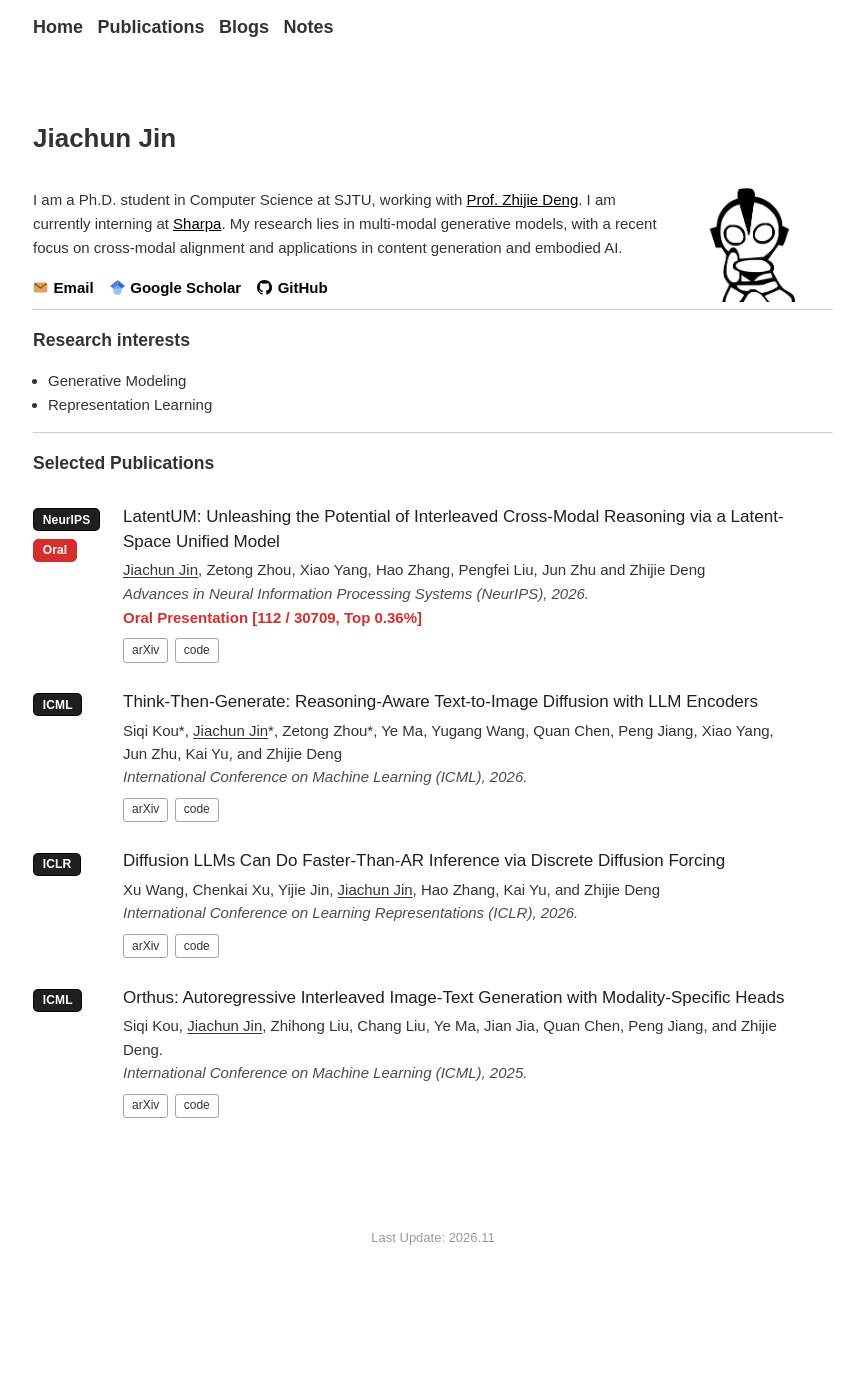
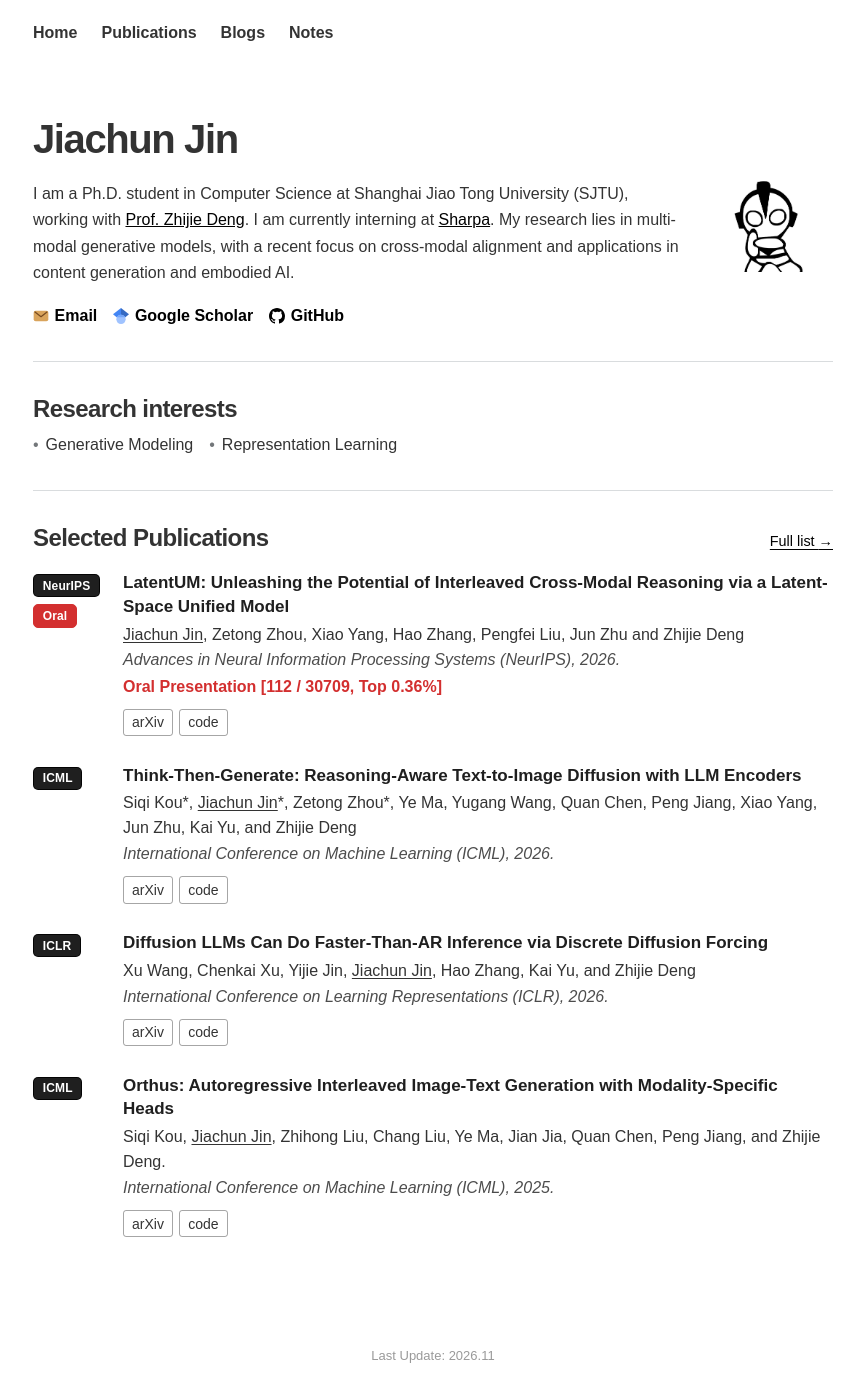
Before and after one commit to jiachunjin/jiachunjin.github.io, a Jekyll site: the page built from index.md, in a window 1280 px wide. Shown: the whole page, without its empty margins (207-1071 px from the left). Built offline with Jekyll 4.4.1, drawn with Linux system fonts in a browser that asks for light colours; before the commit the page ends 1274 px from its top, so only the background shows below that.

Commit message:
Adapt homepage profile for mobile while retaining desktop layout

```diff
--- a/_layouts/home.html
+++ b/_layouts/home.html
@@ -1,10 +1,10 @@
-<html>
+<html lang="en">
     <head>
         <title>Jiachun Jin</title>
         <meta charset='UTF-8'>
         <meta content='width=device-width, initial-scale=1' name='viewport'/>
 
-        <meta name='description' content='Jiachun Jin is a master student at ShanghaiTech.'>
+        <meta name='description' content='Jiachun Jin is a Ph.D. student at Shanghai Jiao Tong University working on multimodal generative models and embodied AI.'>
         <!-- A decent browser will parse this fine:
              https://webmasters.stackexchange.com/questions/92744. -->
         <meta name='keywords' content='
@@ -20,12 +20,12 @@
 
         {% include mathjax.html %}
     </head>
-<body class='has-footer'>
+<body class='has-footer homepage'>
 <div class='content'>
     {% include nav.html %}
-    <div class='wrap article' style="margin-top: 60px;">
+    <main class='wrap article home-content'>
         {{ content }}
-    </div>
+    </main>
 </div>
 
 <footer class='site-footer'>Last Update: {{ page.update_time }}</footer>
--- a/css/blog.css
+++ b/css/blog.css
@@ -157,6 +157,129 @@ h1 {
 }
 .article hr {
   border-bottom: 1px solid rgba(0, 0, 0, 0.2);
+}
+.homepage {
+  margin: 0;
+  padding-inline: clamp(18px, 4vw, 36px);
+}
+.homepage .nav ul {
+  display: flex;
+  flex-wrap: wrap;
+  gap: 4px clamp(12px, 2.4vw, 24px);
+}
+.homepage .nav li { margin: 0; }
+.homepage .nav a {
+  display: inline-block;
+  padding-block: 6px;
+  font-size: 1rem;
+}
+.home-content {
+  margin-block: clamp(32px, 5vw, 64px) 48px;
+  font-size: 1rem;
+  line-height: 1.65;
+}
+.profile { display: flow-root; }
+.profile-affiliation, .profile-about-title { display: none; }
+.profile h1 {
+  font-size: clamp(30px, 3.2vw, 40px);
+  letter-spacing: -0.035em;
+  margin: 0 0 18px;
+}
+.profile-avatar {
+  float: right;
+  width: clamp(100px, 15vw, 120px);
+  height: auto;
+  margin: 0 0 12px 26px;
+}
+.profile-bio p { margin: 0; }
+.home-content hr {
+  border: 0;
+  border-top: 1px solid #d9dcde;
+  margin: clamp(20px, 3vw, 32px) 0;
+}
+.home-content h2 {
+  padding: 0;
+  margin: 0;
+  font-size: clamp(20px, 2.4vw, 24px);
+  letter-spacing: -0.025em;
+  line-height: 1.25;
+}
+.research-interests ul {
+  list-style: none;
+  margin: 8px 0 0;
+  padding: 0;
+  display: flex;
+  flex-wrap: wrap;
+  column-gap: 16px;
+}
+.research-interests li::before {
+  content: "•";
+  color: #73777a;
+  margin-right: 7px;
+}
+.publications-heading {
+  display: flex;
+  align-items: baseline;
+  justify-content: space-between;
+  flex-wrap: wrap;
+  gap: 6px 16px;
+}
+.publications-heading a {
+  font-size: 0.9rem;
+  text-underline-offset: 3px;
+}
+.home-content .publication-title {
+  font-weight: 600;
+  line-height: 1.4;
+}
+.home-content .publication-body { padding-right: 0; }
+.home-content .publication-links a { font-size: 0.875rem; }
+@media (max-width: 760px) {
+  .profile {
+    display: grid;
+    grid-template-areas: "avatar" "name" "affiliation" "links" "bio";
+    grid-template-columns: minmax(0, 1fr);
+  }
+  .profile-avatar {
+    grid-area: avatar;
+    justify-self: center;
+    float: none;
+    width: 108px;
+    margin: 0 0 8px;
+  }
+  .profile h1 { grid-area: name; margin: 0; text-align: center; }
+  .profile-affiliation {
+    grid-area: affiliation;
+    display: block;
+    text-align: center;
+    color: #555;
+    margin: 4px 0 0;
+  }
+  .profile .profile-links {
+    grid-area: links;
+    justify-content: center;
+    margin-top: 8px;
+    gap: 2px 14px;
+  }
+  .profile .profile-links a { min-height: 32px; }
+  .profile-bio {
+    grid-area: bio;
+    margin-top: 20px;
+    padding-top: 24px;
+    border-top: 1px solid #d9dcde;
+  }
+  .profile .profile-about-title { display: block; margin-bottom: 10px; }
+}
+@media (max-width: 600px) {
+  .home-content .publication {
+    display: block;
+    padding-top: 20px;
+  }
+  .home-content .publication-badges {
+    flex-direction: row;
+    margin-bottom: 6px;
+    padding: 0;
+  }
 }
 .profile-links {
   display: flex;
--- a/index.md
+++ b/index.md
@@ -3,43 +3,51 @@ layout: home
 update_time: "2026.11"
 ---
 
-## Jiachun Jin
-<div style="display: flex; justify-content: space-between; align-items: flex-start;">
-    <div>
-        <span>I am a Ph.D. student in Computer Science at SJTU, working with <a href="https://thudzj.github.io/">Prof. Zhijie Deng</a>. I am currently interning at <a href="https://www.sharpa.com/">Sharpa</a>. My research lies in multi-modal generative models, with a recent focus on cross-modal alignment and applications in content generation and embodied AI.</span>
-        <div class="profile-links">
-            <a href="mailto:jiachun.jin@sjtu.edu.cn">
-                <svg viewBox="0 0 24 24" aria-hidden="true">
-                    <rect x="1" y="4" width="22" height="16" rx="3" fill="#D9A45C"/>
-                    <path d="m3 6 9 7 9-7" fill="none" stroke="#75491F" stroke-width="1.8" stroke-linecap="round" stroke-linejoin="round"/>
-                </svg>
-                Email
-            </a>
-            <a href="https://scholar.google.com/citations?hl=zh-CN&amp;user=CirYupUAAAAJ">
-                <svg viewBox="0 0 512 512" aria-hidden="true">
-                    <path fill="#4285f4" d="M256 411.12 0 202.667 256 0z"/>
-                    <path fill="#356ac3" d="m256 411.12 256-208.453L256 0z"/>
-                    <circle fill="#a0c3ff" cx="256" cy="362.667" r="149.333"/>
-                    <path fill="#76a7fa" d="M121.037 298.667c23.968-50.453 75.392-85.334 134.963-85.334s110.995 34.881 134.963 85.334z"/>
-                </svg>
-                Google Scholar
-            </a>
-            <a href="https://github.com/jiachunjin">
-                <svg viewBox="0 0 16 16" fill="currentColor" aria-hidden="true"><path d="M8 0C3.58 0 0 3.58 0 8c0 3.54 2.29 6.53 5.47 7.59.4.07.55-.17.55-.38 0-.19-.01-.82-.01-1.49-2.01.37-2.53-.49-2.69-.94-.09-.23-.48-.94-.82-1.13-.28-.15-.68-.52-.01-.53.63-.01 1.08.58 1.23.82.72 1.21 1.87.87 2.33.66.07-.52.28-.87.51-1.07-1.78-.2-3.64-.89-3.64-3.95 0-.87.31-1.59.82-2.15-.08-.2-.36-1.02.08-2.12 0 0 .67-.21 2.2.82A7.48 7.48 0 0 1 8 3.86c.68 0 1.36.09 2 .27 1.53-1.04 2.2-.82 2.2-.82.44 1.1.16 1.92.08 2.12.51.56.82 1.27.82 2.15 0 3.07-1.87 3.75-3.65 3.95.29.25.54.73.54 1.48 0 1.07-.01 1.93-.01 2.2 0 .21.15.46.55.38A8.01 8.01 0 0 0 16 8c0-4.42-3.58-8-8-8Z"/></svg>
-                GitHub
-            </a>
-        </div>
+<header class="profile" aria-labelledby="jiachun-jin">
+    <h1 id="jiachun-jin">Jiachun Jin</h1>
+    <img class="profile-avatar" src="./assets/imgs/atm.jpeg" width="150" height="114" alt="">
+    <p class="profile-affiliation">Ph.D. Student<br>Shanghai Jiao Tong University</p>
+    <div class="profile-bio">
+        <h2 class="profile-about-title">About</h2>
+        <p>I am a Ph.D. student in Computer Science at Shanghai Jiao Tong University (SJTU), working with <a href="https://thudzj.github.io/">Prof. Zhijie Deng</a>. I am currently interning at <a href="https://www.sharpa.com/">Sharpa</a>. My research lies in multi-modal generative models, with a recent focus on cross-modal alignment and applications in content generation and embodied AI.</p>
     </div>
-    <div style="margin-left:25px;" ><img src="./assets/imgs/atm.jpeg" width="150px" style="z-index: 1;"></div>
-</div>
----
-
-### Research interests
-- Generative Modeling
-- Representation Learning
+    <div class="profile-links">
+        <a href="mailto:jiachun.jin@sjtu.edu.cn">
+            <svg viewBox="0 0 24 24" aria-hidden="true">
+                <rect x="1" y="4" width="22" height="16" rx="3" fill="#D9A45C"/>
+                <path d="m3 6 9 7 9-7" fill="none" stroke="#75491F" stroke-width="1.8" stroke-linecap="round" stroke-linejoin="round"/>
+            </svg>
+            Email
+        </a>
+        <a href="https://scholar.google.com/citations?hl=zh-CN&amp;user=CirYupUAAAAJ">
+            <svg viewBox="0 0 512 512" aria-hidden="true">
+                <path fill="#4285f4" d="M256 411.12 0 202.667 256 0z"/>
+                <path fill="#356ac3" d="m256 411.12 256-208.453L256 0z"/>
+                <circle fill="#a0c3ff" cx="256" cy="362.667" r="149.333"/>
+                <path fill="#76a7fa" d="M121.037 298.667c23.968-50.453 75.392-85.334 134.963-85.334s110.995 34.881 134.963 85.334z"/>
+            </svg>
+            Google Scholar
+        </a>
+        <a href="https://github.com/jiachunjin">
+            <svg viewBox="0 0 16 16" fill="currentColor" aria-hidden="true"><path d="M8 0C3.58 0 0 3.58 0 8c0 3.54 2.29 6.53 5.47 7.59.4.07.55-.17.55-.38 0-.19-.01-.82-.01-1.49-2.01.37-2.53-.49-2.69-.94-.09-.23-.48-.94-.82-1.13-.28-.15-.68-.52-.01-.53.63-.01 1.08.58 1.23.82.72 1.21 1.87.87 2.33.66.07-.52.28-.87.51-1.07-1.78-.2-3.64-.89-3.64-3.95 0-.87.31-1.59.82-2.15-.08-.2-.36-1.02.08-2.12 0 0 .67-.21 2.2.82A7.48 7.48 0 0 1 8 3.86c.68 0 1.36.09 2 .27 1.53-1.04 2.2-.82 2.2-.82.44 1.1.16 1.92.08 2.12.51.56.82 1.27.82 2.15 0 3.07-1.87 3.75-3.65 3.95.29.25.54.73.54 1.48 0 1.07-.01 1.93-.01 2.2 0 .21.15.46.55.38A8.01 8.01 0 0 0 16 8c0-4.42-3.58-8-8-8Z"/></svg>
+            GitHub
+        </a>
+    </div>
+</header>
 
 ---
 
-### Selected Publications
+<section class="research-interests" aria-labelledby="research-interests">
+    <h2 id="research-interests">Research interests</h2>
+    <ul><li>Generative Modeling</li><li>Representation Learning</li></ul>
+</section>
 
-{% include publication-list.html selected_only=true %}
+---
+
+<section aria-labelledby="selected-publications">
+    <div class="publications-heading">
+        <h2 id="selected-publications">Selected Publications</h2>
+        <a href="/publication/">Full list <span aria-hidden="true">→</span></a>
+    </div>
+    {% include publication-list.html selected_only=true %}
+</section>
```
